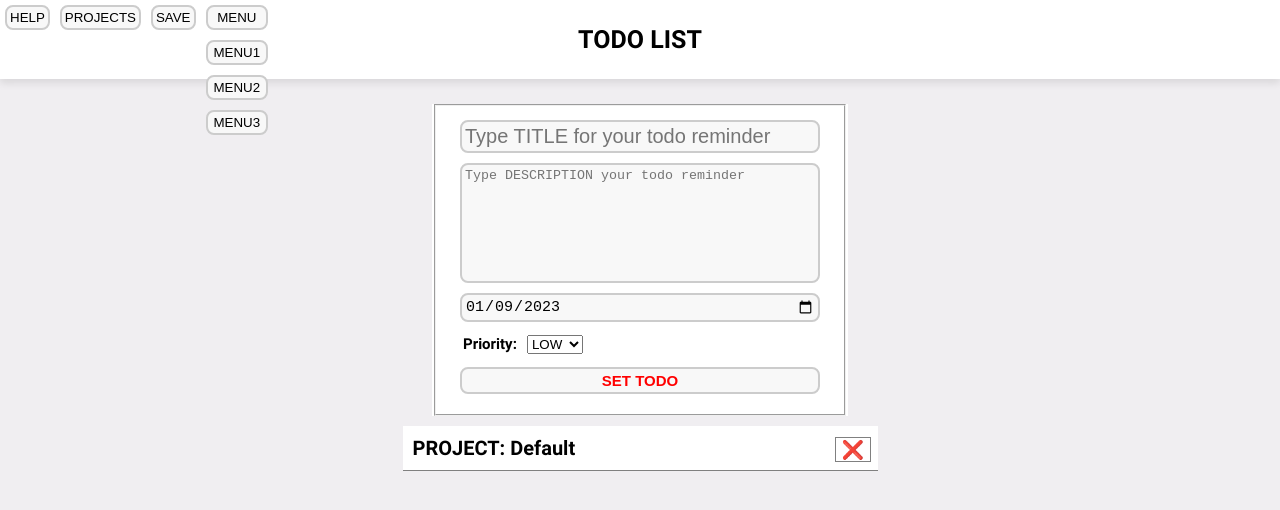
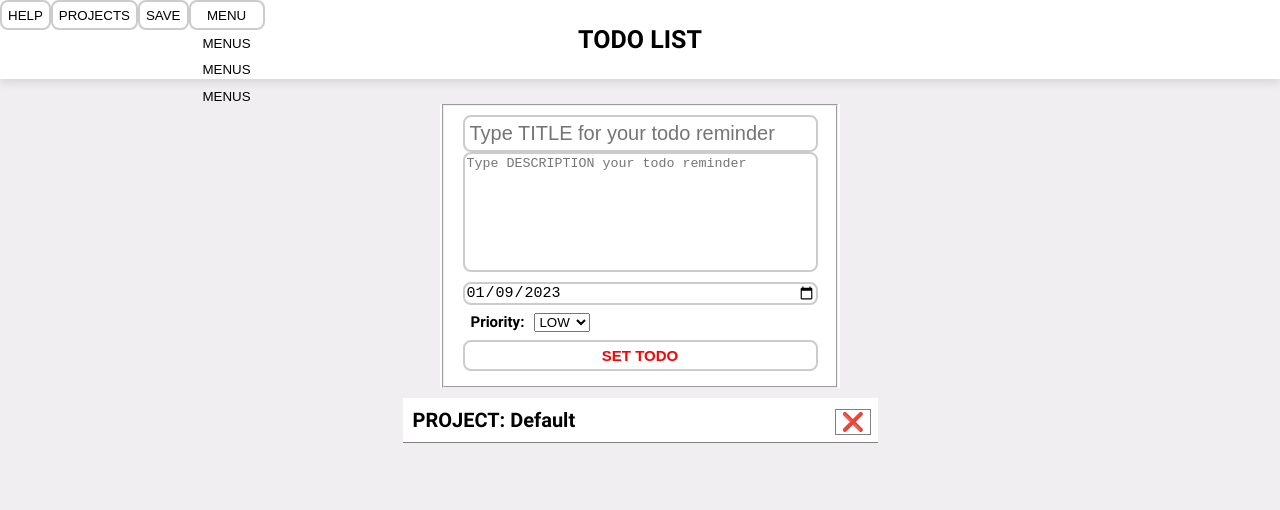
Before and after one commit to jw287962/todo, a website built with webpack: page dist/index.html in a window 1280 px wide. Both pictures are taken after a click on the button "MENU". Built offline with nearby package versions, Linux system fonts and the light colour scheme.

Commit message:
added menu drop down desing

```diff
--- a/src/addHtml.js
+++ b/src/addHtml.js
@@ -24,9 +24,9 @@
 
   const menuButtonDiv = document.createElement("div");
   menuButtonDiv.classList.add('menudiv')
-  const menuButton1 = makeButton("menu1");
-  const menuButton2 = makeButton("menu2");
-  const menuButton3 = makeButton("menu3");
+  const menuButton1 = makeButton("menus");
+  const menuButton2 = makeButton("menus");
+  const menuButton3 = makeButton("menus");
 menuButton1.classList.add('hidden');
 menuButton2.classList.add('hidden');
 menuButton3.classList.add('hidden');
@@ -46,11 +46,12 @@
 
   contentDiv.appendChild(headerDiv);
   contentDiv.appendChild(todoDiv);
-  helpButtonDiv.appendChild(menuButtonDiv);
-  menuButtonDiv.appendChild(menuButton);
-menuButtonDiv.appendChild(menuButton1);
-menuButtonDiv.appendChild(menuButton2);
-menuButtonDiv.appendChild(menuButton3);
+  // helpButtonDiv.appendChild(menuButtonDiv);
+  helpButtonDiv.appendChild(menuButton);
+  menuButton.appendChild(menuButtonDiv);
+  menuButtonDiv.appendChild(menuButton1);
+  menuButtonDiv.appendChild(menuButton2);
+  menuButtonDiv.appendChild(menuButton3);
 
   return contentDiv;
 }
--- a/src/index.js
+++ b/src/index.js
@@ -54,6 +54,8 @@
 const projectsButton = document.querySelector(".projectsbutton");
 const saveButton = document.querySelector(".savebutton");
 const menuButton = document.querySelector(".menubutton");
+
+const menusButton = document.querySelector(".menusbutton");
 allProjects.push(todoItems);
 // let projectLength = allProjects.length;
 
@@ -79,12 +81,13 @@
 getAllProjectStorage();
 
 function menuButtonChange(){
-    const menuButton1 = document.querySelector(".menu1button");
-    const menuButton2 = document.querySelector(".menu2button");
-    const menuButton3 = document.querySelector(".menu3button");
-    menuButton1.classList.toggle('hidden');
-    menuButton2.classList.toggle('hidden');
-    menuButton3.classList.toggle('hidden');
+    const query = '.menusbutton';
+    const menuButton1 = document.querySelectorAll(query);
+  menuButton1.forEach( element => {
+    element.classList.toggle('hidden');
+  }
+  );
+
 }
 function makeNewProject() {
   return function () {
--- a/src/style.css
+++ b/src/style.css
@@ -88,36 +88,63 @@
 }
     /* buttons */
 
-.headerbuttondiv {
-  position: absolute;
-  left: 0px;
-  top: 0px;
-  flex-direction: row;
-  display: flex;
-}
+    .headerbuttondiv{
+      position: absolute;
+      left: 0px;
+      top: 0px;
+      grid-auto-flow: column;
+      display: grid;
+      height: 30px;
+      background-color: white;
+    }
+    .menubutton{
+     padding-top: 6px;
+      height: 30px;
+      display: grid;
+      row-gap: 7px;
+      justify-content: center;
+
+    }
+    .menudiv{
+      display: grid;
+      height: 80px;
+      background-color: white;
+      background: rgba(255, 255, 255, 0);
+
+    }
+    .menusbutton{
+      background: rgba(255, 255, 255, 0);
+    }
 .todo > form > fieldset > input,
 textarea.description,
-.headerbuttondiv > button{
-  padding: 3px;
-  margin: 5px;
+.headerbuttondiv > button ,.menubutton{
+
   border: 2px solid #ccc;
   border-radius: 8px;
-  background-color: #f8f8f8;
+  background-color: rgba(255, 255, 255, 0);
 
 }
+
 .menudiv > button{
+vertical-align: center;
+  border: none;
+  border-radius: 8px;
+  background-color: rgba(255, 255, 255, 0);
 
-  margin: 5px;
-  border: 2px solid #ccc;
-  border-radius: 8px;
-  background-color: #f8f8f8;
 }
-.menudiv{
-  display: flex;
-  flex-direction: column;
-  padding: 0px;
-  margin: 0px;
+
+
+,.menubutton{
+
+
 }
+
+.menusbutton {
+  position: relative;
+  border: none;
+
+}
+
 /* INPUT FORM */
 .todo > form > fieldset,
 .todoedit,
@@ -206,10 +233,6 @@
   margin-top: 10px;
 }
 
-button {
-  margin-right: 5px;
-  height: 25px;
-}
 .deletebutton,
 .editbutton,
 .editprojectbutton,
```
Also changed, not shown: dist/main.js.
